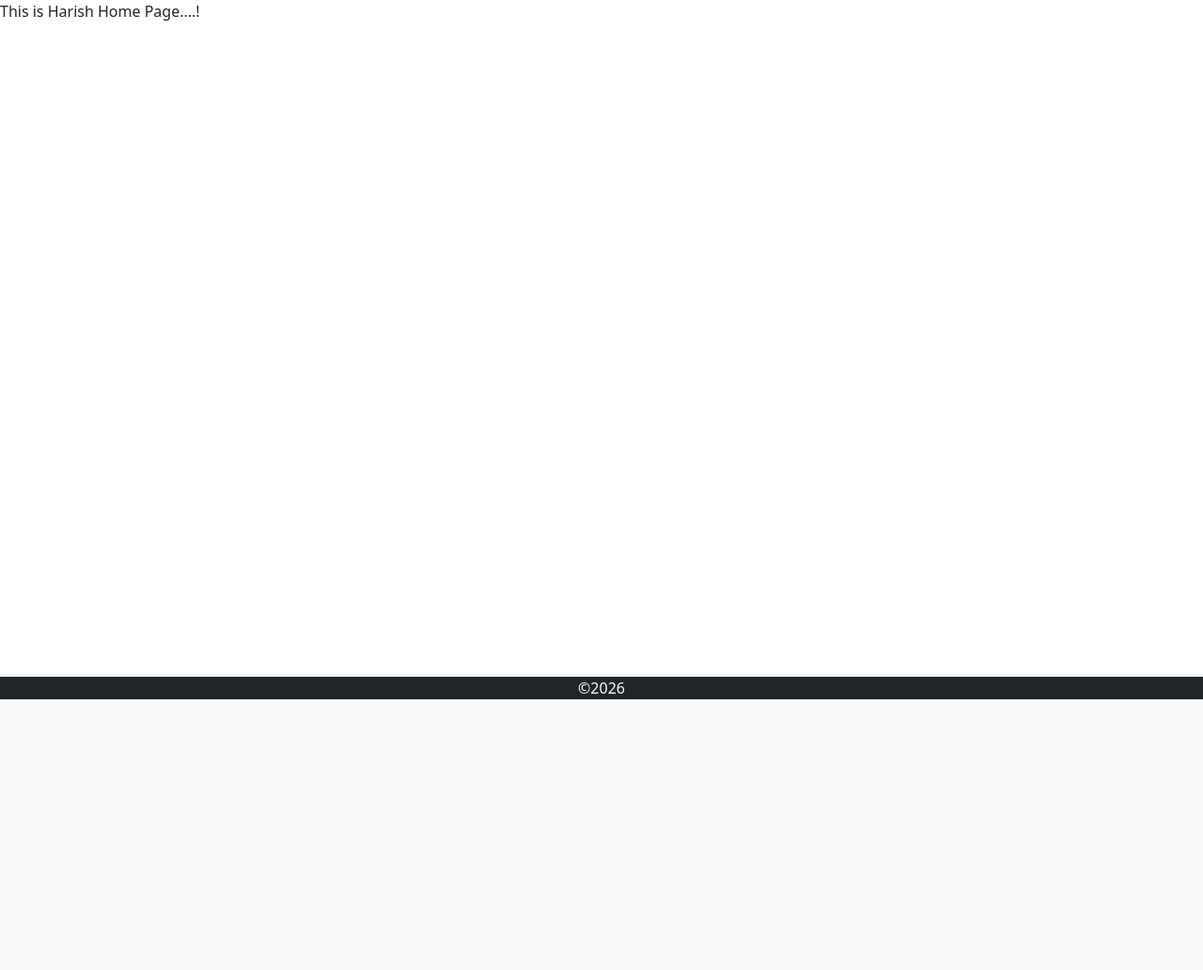
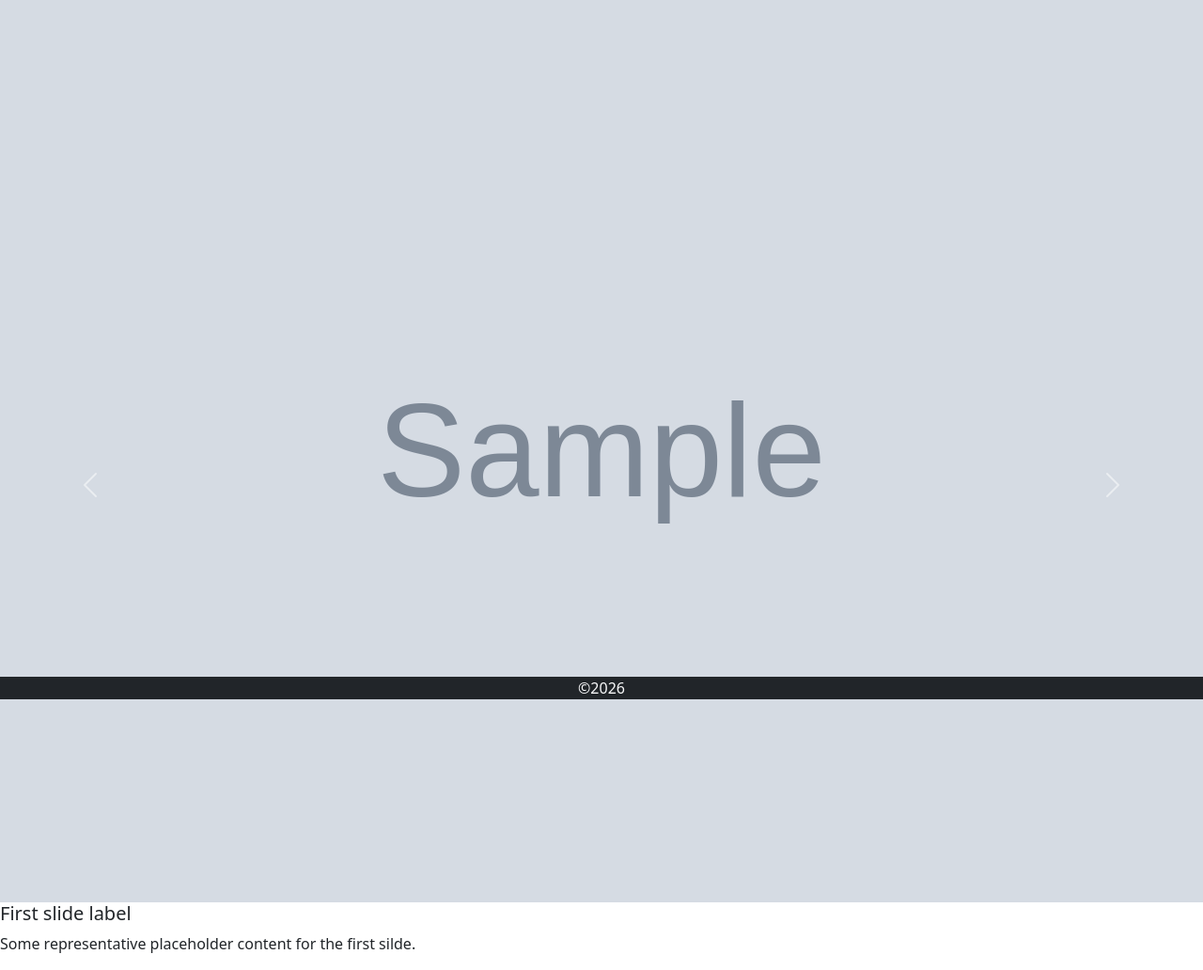
Before and after one commit to Harish6578/Django-E-shop, a Django app: page / in a window 1280 px wide. Shown: the part 56-1088 px from the top of the page at 94% size. Before the commit the page ends 800 px from the top, so only its background shows below. Run offline with Django 5.2, Linux system fonts and the light colour scheme; tables that the repository leaves empty hold one stand-in row (values such as "Sample post"); grey boxes marked "Sample" are stand-in pictures.

Commit message:
Upadate files

```diff
--- a/Eshop/Eshop/urls.py
+++ b/Eshop/Eshop/urls.py
@@ -24,3 +24,6 @@
     path('admin/', admin.site.urls),
     path('',include('mainapp.urls'))
 ]
+
+if settings.DEBUG == True:
+    urlpatterns += static(settings.MEDIA_URL, document_root = settings.MEDIA_ROOT)
--- a/Eshop/mainapp/views.py
+++ b/Eshop/mainapp/views.py
@@ -1,21 +1,32 @@
 from django.shortcuts import render
+
+from .models import CarouselImage
 
 # Create your views here.
 
 def homeView(request):
     template ='mainapp/home.html'
-    context = {}
+    context = {
+        'current_page': 'Home',
+
+        #Let's collect all existing record of carousel image table to be sent to template
+        'carousel_images' : CarouselImage.objects.all() # select * from carousel_image;
+    }
 
     return render(request, template_name=template, context= context)
 
 def aboutView(request):
     template = 'mainapp/about.html'
-    context={}
+    context={
+          'current_page' : 'About'
+    }
 
     return render(request, template_name=template,context= context)
 
 def contactView(request):
     template = 'mainapp/contact.html'
-    context={}
+    context={
+        'current_page' : 'Contact'
+    }
 
     return render(request, template_name=template,context= context)
--- a/Eshop/templates/base/includes/header.html
+++ b/Eshop/templates/base/includes/header.html
@@ -8,13 +8,16 @@
         <div class="collapse navbar-collapse" id="navbarSupportedContent">
             <ul class="navbar-nav me-auto mb-2 mb-lg-0">
                 <li class="nav-item">
-                    <a class="nav-link active" aria-current="page" href="{% url 'home_page' %}">Home</a>
+                    <a class="nav-link {% if current_page == 'Home' %} active {% endif %}" aria-current="page"
+                        href="{% url 'home_page' %}">Home</a>
                 </li>
                 <li class="nav-item">
-                    <a class="nav-link" href="{% url 'about_page' %}">About</a>
+                    <a class="nav-link {% if current_page == 'About' %} active {% endif %}"
+                        href="{% url 'about_page' %}">About</a>
                 </li>
                 <li class="nav-item">
-                    <a class="nav-link" href="{% url 'contact_page' %}">Contact</a>
+                    <a class="nav-link {% if current_page == 'Contact' %} active {% endif %}"
+                        href="{% url 'contact_page' %}">Contact</a>
                 </li>
                 <li class="nav-item dropdown">
                     <a class="nav-link dropdown-toggle" href="#" id="navbarDropdown" role="button"
--- a/Eshop/templates/mainapp/about.html
+++ b/Eshop/templates/mainapp/about.html
@@ -7,4 +7,6 @@
 
 {% block content %}
 This is Harish About Home Page....!
+<br>
+Current Page: {{ current_page }}
 {% endblock %}
--- a/Eshop/templates/mainapp/contact.html
+++ b/Eshop/templates/mainapp/contact.html
@@ -7,4 +7,6 @@
 
 {% block content %}
 This is Harish Contact Home Page....!
+<br>
+Current Page: {{ current_page }}
 {% endblock %}
--- a/Eshop/templates/mainapp/home.html
+++ b/Eshop/templates/mainapp/home.html
@@ -6,5 +6,6 @@
 
 
 {% block content %}
-This is Harish Home Page....!
+<!-- Carousel  -->
+{% include 'mainapp/includes/carousel.html' %}
 {% endblock %}
--- /dev/null
+++ b/Eshop/templates/mainapp/includes/carousel.html
@@ -0,0 +1,32 @@
+<div id="carouselExampleIndicators" class="carousel slide" data-bs-ride="carousel">
+    <div class="carousel-indicators">
+        <button type="button" data-bs-target="#carouselExampleIndicators" data-bs-slide-to="0" class="active"
+            aria-current="true" aria-label="Slide 1"></button>
+        <button type="button" data-bs-target="#carouselExampleIndicators" data-bs-slide-to="1"
+            aria-label="Slide 2"></button>
+        <button type="button" data-bs-target="#carouselExampleIndicators" data-bs-slide-to="2"
+            aria-label="Slide 3"></button>
+    </div>
+    <div class="carousel-inner">
+
+        {% for carousel_image in carousel_images %}
+        <div class="carousel-item {% if forloop.counter == 1 %}active{% endif %}">
+            <img src="{{carousel_image.img.url}}" class="d-block w-100" alt="Carousel">
+            <div class="carousel-caption d-none d-block"></div>
+            <h5>First slide label</h5>
+            <p>Some representative placeholder content for the first silde.</p>
+       </div>
+    {% endfor %}
+
+    </div>
+    <button class="carousel-control-prev" type="button" data-bs-target="#carouselExampleIndicators"
+        data-bs-slide="prev">
+        <span class="carousel-control-prev-icon" aria-hidden="true"></span>
+        <span class="visually-hidden">Previous</span>
+    </button>
+    <button class="carousel-control-next" type="button" data-bs-target="#carouselExampleIndicators"
+        data-bs-slide="next">
+        <span class="carousel-control-next-icon" aria-hidden="true"></span>
+        <span class="visually-hidden">Next</span>
+    </button>
+</div>
```
Also changed, not shown: Eshop/Eshop/settings.py (line endings or trailing spaces), Eshop/media/carousal_images/pexels-samad-ismayilov-231721-735552.jpg (added), 2 other files.
